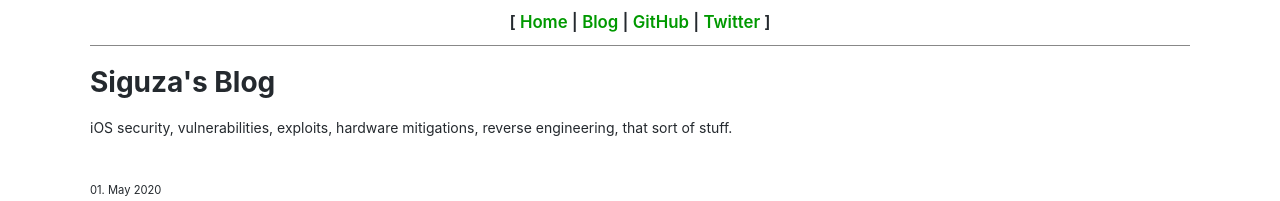
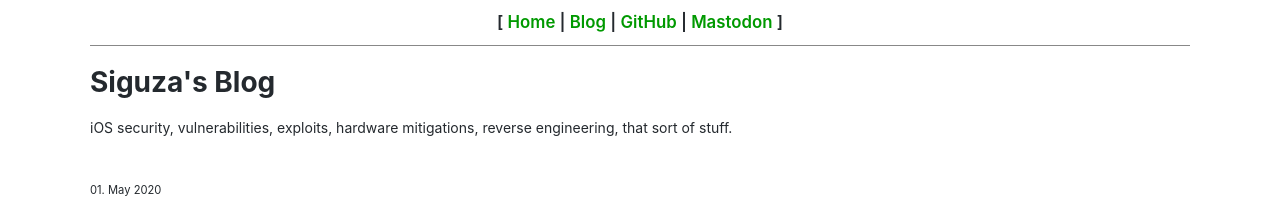
Before and after one commit to Siguza/siguza.github.io, a Jekyll site: the page index.html, which Jekyll copies as it is, in a window 1280 px wide. Shown: the top 201 px of the page. Built offline with Jekyll 4.4.1, drawn with Linux system fonts in a browser that asks for light colours.

Commit message:
Twitter begone

```diff
--- a/index.html
+++ b/index.html
@@ -34,7 +34,7 @@
 </style>
 <body>
     <div>
-        <nav class="separator">[ <a href="https://siguza.net">Home</a> | <a href="https://blog.siguza.net">Blog</a> | <a href="https://github.com/Siguza">GitHub</a> | <a href="https://twitter.com/s1guza">Twitter</a> ]</nav>
+        <nav class="separator">[ <a href="https://siguza.net">Home</a> | <a href="https://blog.siguza.net">Blog</a> | <a href="https://github.com/Siguza">GitHub</a> | <a href="https://mastodon.social/@siguza">Mastodon</a> ]</nav>
         <header>
             <h1>Siguza's Blog</h1>
             <p>iOS security, vulnerabilities, exploits, hardware mitigations, reverse engineering, that sort of stuff.</p>
```
